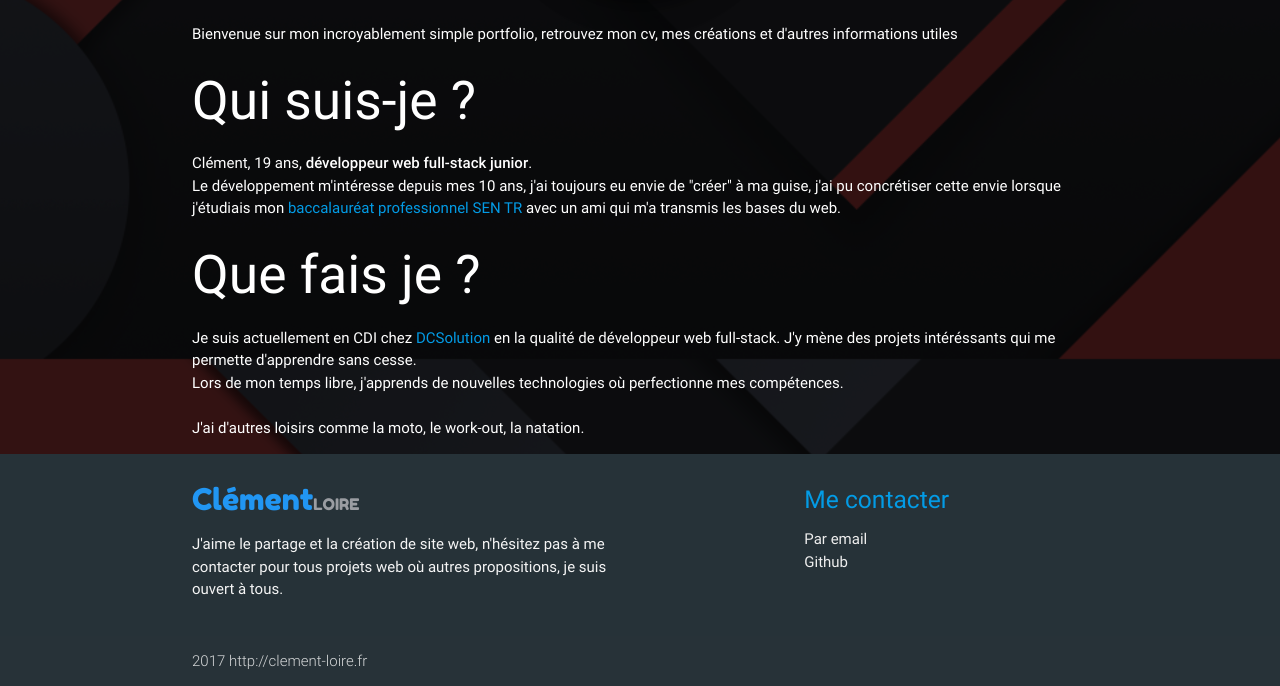
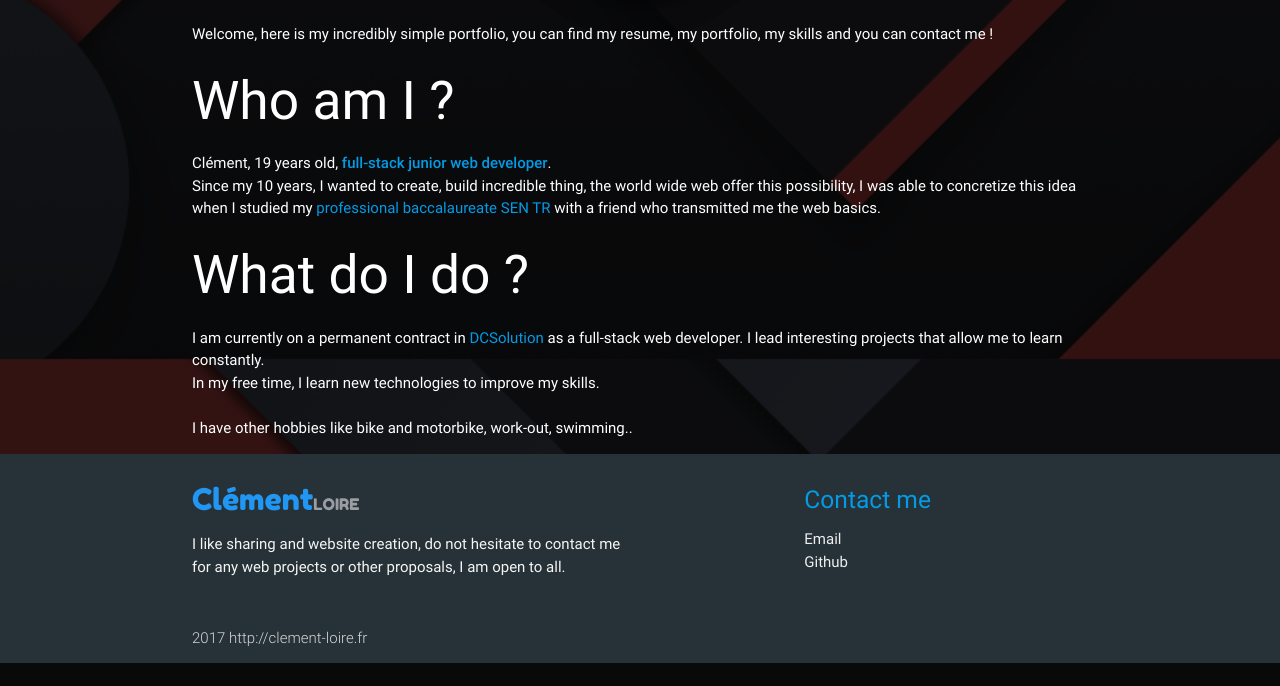
Before and after one commit to AzeGalax/Portfolio, a PHP site: page / in a window 1280 px wide. Shown: the part 441-1127 px from the top of the page. After the commit the page ends 1104 px from the top, so only its background shows below. Run offline with PHP 8.4, Linux system fonts and the light colour scheme.

Commit message:
Final V1

```diff
--- a/assets/css/main.css
+++ b/assets/css/main.css
@@ -69,3 +69,22 @@ html{
 	height: 128px;
 	width: 128px;
 }
+.warning{
+	position: fixed;
+	left: 15px;
+	bottom: 15px;
+	z-index: 9999;
+}
+.warning-alert{
+	padding: 15px 20px;
+	margin-bottom: 5px;
+	position: relative;
+}
+.warning-alert.success{
+	background-color: rgba(0, 0, 10, 0.8);
+	color: #4caf50;
+}
+.warning-alert.error{
+    background-color: rgba(0, 0, 10, 0.8);
+    color: #f44336;
+}
--- a/assets/js/init.js
+++ b/assets/js/init.js
@@ -9,4 +9,18 @@ $(window).on('load', function(){
 	$('.tocontact').click(function(){
 		$('a#linkcontact').trigger("click");
 	});
+	window.hide_alert = function hide_alert(){
+		if($('.warning').length){
+			var delay = 0;
+			$('.warning > div').each(function(){
+				delay += 5000;
+				$(this).delay(delay).fadeOut(function(){
+					$(this).remove();
+				});
+			});
+		}
+	}
+	hide_alert();
+	var contentH = $(window).innerHeight() - ($('header').innerHeight() + $('footer').innerHeight());
+	$('main').css('min-height', contentH);
 });
--- a/index.php
+++ b/index.php
@@ -1,64 +1,73 @@
 <?php
+	$mail = null;
+	if(isset($_POST['message'])){
+		if(!empty($_POST['name']) AND !empty($_POST['email']) AND !empty($_POST['content'])){
+			if(mail('clementloirepro@gmail.com', 'clement-loire.fr new message', 'Un e-mail à été envoyé , Nom : '.htmlspecialchars($_POST['name']).', E-mail : '.htmlspecialchars($_POST['email']).', Contenu : '.htmlspecialchars($_POST['content']))){
+				$mail = 'yes';
+			}else{
+				$mail = 'no';
+			}
+		}
+	}
 	$skills =
 	[
-		'Language'=>
+		"Language"=>
 		[
-			['skill'=>'PHP', 'color'=>'green','percentage'=>80],
-			['skill'=>'YAML', 'color'=>'green','percentage'=>70],
-			['skill'=>'MYSQL', 'color'=>'green','percentage'=>70],
-			['skill'=>'JAVASCRIPT & JQUERY', 'color'=>'orange','percentage'=>70],
-			['skill'=>'NODEJS', 'color'=>'red','percentage'=>50],
+			["skill"=>"PHP", "color"=>"green","percentage"=>80],
+			["skill"=>"YAML", "color"=>"green","percentage"=>70],
+			["skill"=>"MYSQL", "color"=>"green","percentage"=>70],
+			["skill"=>"JAVASCRIPT & JQUERY", "color"=>"orange","percentage"=>70],
+			["skill"=>"NODEJS", "color"=>"red","percentage"=>50],
 		],
-		'Moteur de templates'=>
+		"Template engine"=>
 		[
-			['skill'=>'TWIG', 'color'=>'orange','percentage'=>50],
+			["skill"=>"TWIG", "color"=>"orange","percentage"=>50],
 		],
-		'Framework PHP & CSS'=>
+		"Framework PHP & CSS"=>
 		[
-			['skill'=>'SYMFONY', 'color'=>'red','percentage'=>40],
-			['skill'=>'CAKEPHP', 'color'=>'red','percentage'=>10],
-			['skill'=>'MATERIALIZE', 'color'=>'green','percentage'=>80],
-			['skill'=>'BOOTSTRAP', 'color'=>'green','percentage'=>70],
+			["skill"=>"SYMFONY", "color"=>"red","percentage"=>30],
+			["skill"=>"CAKEPHP", "color"=>"red","percentage"=>10],
+			["skill"=>"MATERIALIZE", "color"=>"green","percentage"=>80],
+			["skill"=>"BOOTSTRAP", "color"=>"green","percentage"=>70],
 		],
-		'Design & Video'=>
+		"Design & Video"=>
 		[
-			['skill'=>'PHOTOSHOP', 'color'=>'green','percentage'=>60],
-			['skill'=>'PREMIERE PRO', 'color'=>'green','percentage'=>70],
+			["skill"=>"PHOTOSHOP", "color"=>"green","percentage"=>60],
+			["skill"=>"PREMIERE PRO", "color"=>"green","percentage"=>70],
 		],
-		'Other'=>
+		"Other"=>
 		[
-			['skill'=>'LINUX', 'color'=>'green','percentage'=>60],
-			['skill'=>'RASPBERRY PI', 'color'=>'green','percentage'=>60],
+			["skill"=>"LINUX (Debian, Ubuntu, Pi, Centos)", "color"=>"green","percentage"=>60],
 		],
 	];
 
 	$portfolio =
 	[
-		'Personnel'=>
+		"Personnel"=>
 		[
-			['title'=>'Epreuve E6 - BTS SIO', 'img'=>'/assets/img/e6.jpg', 'text'=>'Le site prévu pour l\'épreuve E6 de mon BTS SIO.', 'href'=>'http://e6.clement-loire.fr/'],
-			['title'=>'Landing Page', 'img'=>'/assets/img/landingpage.jpg', 'text'=>'Avant mon stage chez Texto l\'Agence, je n\'avais que de simples bases en programmation web. Ce stage m\'a initié à Bootsrap, Jquery, PHP, Javascript, Photoshop. J\'ai aussi acquéris une certaine logique de réflexion, "réflexion" qui distingue le programmeur du bon programmeur.', 'href'=>'/projects/landing-page/'],
-			['title'=>'Mon portfolio V1', 'img'=>'/assets/img/perso-1.jpg', 'text'=>'La 1ère version de mon portfolio pesonnel, j\'ai appris l\'HTML et le CSS avec ce projet', 'href'=>'http://portfolio-v1.clement-loire.fr/'],
-			['title'=>'Mon portfolio V2', 'img'=>'/assets/img/perso-2.jpg', 'text'=>'La 2ème version de mon portfolio pesonnel, j\'ai créez ce site afin de remettre à jour mon portfolio avec mes dernières connaissances.', 'href'=>'http://portfolio-v2.clement-loire.fr/'],
-			['title'=>'Private', 'img'=>'/assets/img/private.jpg', 'text'=>'J\'ai créé ce repo après avoir terminé mon site web vitrine afin de poser mes projets et d\'y accéder depuis Internet. Un système de compte permet au monde entier d\'y accéder afin de profiter de mes projets.', 'href'=>'https://private.clement-loire.fr/'],
-			['title'=>'Son of A Bitch', 'img'=>'/assets/img/sob.jpg', 'text'=>'Un site pour un ami loufoque.', 'href'=>'http://sonofabitch.fr/'],
+			["title"=>"Portfolio V1", "img"=>"/assets/img/perso-1.jpg", "text"=>"First version of my personal portfolio, I learn HTML & CSS with this little project.", "href"=>"http://portfolio-v1.clement-loire.fr/"],
+			["title"=>"Portfolio V2", "img"=>"/assets/img/perso-2.jpg", "text"=>"Second version of my personal portfolio, I build this website to update my showcase with my last knowledge.", "href"=>"http://portfolio-v2.clement-loire.fr/"],
+			["title"=>"E6 Exam - BTS SIO", "img"=>"/assets/img/e6.jpg", "text"=>"Showcase website to present my E6 exam, presentation of my projects, activities when I was in alternating degree.", "href"=>"http://e6.clement-loire.fr/"],
+			["title"=>"Landing Page - Stage", "img"=>"/assets/img/landingpage.jpg", "text"=>"Before my internship at <a target='blank' href='http://www.agence-texto.fr/'>Texto l'Agence</a>, I had only simple bases in web programming. This internship introduced me to Bootsrap, Jquery, PHP, Javascript, Photoshop. I also acquired a certain logic of reflection.", "href"=>"/projects/landing-page/"],
+			["title"=>"Private - Repo", "img"=>"/assets/img/private.jpg", "text"=>"I creat this repo after my 2nd portfolio version to push my projects and access it on Internet.", "href"=>"https://private.clement-loire.fr/"],
+			["title"=>"Son of A Bitch", "img"=>"/assets/img/sob.jpg", "text"=>"Showcase website of a friend with a pretty crazy project.", "href"=>"http://sonofabitch.fr/"],
 		],
-		'Professionnel'=>
+		"Professionnel"=>
 		[
-			['title'=>'Tomme de Savoie', 'img'=>'/assets/img/tommesavoie.jpg', 'text'=>'Le logo du site officiel de la Tomme de Savoie J\'ai pu "opérer" ce site lors de mon stage chez Texto l\'Agence, le logo du site à été mis à jour, j\'ai donc pu le changer en adaptant les dimensions pour garder le même layout.', 'href'=>'http://www.tomme-de-savoie.com/'],
-			['title'=>'Saucisse de Morteau', 'img'=>'/assets/img/saucissemorteau.jpg', 'text'=>'Le site officiel de la Saucisse de Morteau J\'ai pu "opérer" ce site lors de mon stage chez Texto l\'Agence, j\'ai déplacer du code au bon endroit afin de faire fonctionner le clic sur les régions pour voir la vidéo descriptive. J\'ai aussi recenser les vidéos correspondant aux bonnes régions.', 'href'=>'http://www.saucissedemorteau.com/savoureuse/la-morteau-a-travers-les-regions'],
-			['title'=>'Emmental de Savoie', 'img'=>'/assets/img/emmentalsavoie.jpg', 'text'=>'Le logo du site officiel de l\'Emmental de Savoie. J\'ai pu "opérer" ce site lors de mon stage chez Texto l\'Agence, le logo du site à été mis à jour, j\'ai donc pu le changer en adaptant les dimensions pour garder le même layout. Le logo de ce site est un png composé d\'inscription blanche car la couleur du background les fait ressortir.', 'href'=>'http://www.emmental-de-savoie.com/'],
-			['title'=>'DCMedia', 'img'=>'/assets/img/dcmedia.jpg', 'text'=>'Un projet confidentiel qui m\'a été confié par DCSolution, entreprise dans laquelle je suis en alternance.', 'href'=>'https://dcmedia.ch/'],
-			['title'=>'DCSolution', 'img'=>'/assets/img/incoming.png', 'text'=>'DCSolution site', 'href'=>'http://dcsolution.ch/'],
+			["title"=>"Tomme de Savoie", "img"=>"/assets/img/tommesavoie.jpg", "text"=>"During my internship at texto agency, I modify this website logo.", "href"=>"http://www.tomme-de-savoie.com/"],
+			["title"=>"Saucisse de Morteau", "img"=>"/assets/img/saucissemorteau.jpg", "text"=>"During my internship at texto agency, I modify code on this website to make the map functionnality work.", "href"=>"http://www.saucissedemorteau.com/savoureuse/la-morteau-a-travers-les-regions"],
+			["title"=>"Emmental de Savoie", "img"=>"/assets/img/emmentalsavoie.jpg", "text"=>"During my internship at texto agency, I modify this website logo", "href"=>"http://www.emmental-de-savoie.com/"],
+			["title"=>"DCMedia", "img"=>"/assets/img/dcmedia.jpg", "text"=>"A confidential project entrusted by DCSolution", "href"=>"https://dcmedia.ch/"],
+			["title"=>"DCSolution", "img"=>"/assets/img/incoming.png", "text"=>"DCSolution showcase website", "href"=>"http://dcsolution.ch/"],
 		]
 	];
-	$visitLink = 'Visiter';
+	$visitLink = "Visit";
 ?><!DOCTYPE html>
-<html lang="fr">
+<html lang="en">
 	<head>
-		<title>Clément LOIRE | Portfolio</title>
+		<title>Portfolio | Clément LOIRE</title>
 		<meta charset="utf-8">
-		<meta name="description" content="">
+		<meta name="description" content="Welcome, here is my incredibly simple portfolio, you can find my resume, my portfolio, my skills and you can contact me !">
 		<link rel="stylesheet" type="text/css" href="/assets/css/main.css">
 		<link rel="stylesheet" type="text/css" href="/assets/css/materialize.css">
 		<link href="https://fonts.googleapis.com/icon?family=Material+Icons|Fredoka+One" rel="stylesheet">
@@ -114,18 +123,21 @@
 						<div id="about-top-perso" class="circle z-depth-5"></div>
 					</div>
 					<div id="about-bottom" class="container">
-						<p class="caption">Bienvenue sur mon incroyablement simple portfolio, retrouvez mon cv, mes créations et d'autres informations utiles</p>
+						<p class="caption">Welcome, here is my incredibly simple portfolio, you can find my resume, my portfolio, my skills and you can contact me !</p>
 						<div>
-							<h2>Qui suis-je ?</h2>
-							<p>Clément, <span id="age">..</span> ans, <strong>développeur web full-stack junior</strong>.<br>Le développement m'intéresse depuis mes 10 ans, j'ai toujours eu envie de "créer" à ma guise, j'ai pu concrétiser cette envie lorsque j'étudiais mon <a href="http://portfolio-v2.clement-loire.fr/public/cursus.php">baccalauréat professionnel SEN TR</a> avec un ami qui m'a transmis les bases du web.</p>
-							<h2>Que fais je ?</h2>
-							<p>Je suis actuellement en CDI chez <a href="http://dcsolution.ch/">DCSolution</a> en la qualité de développeur web full-stack. J'y mène des projets intéréssants qui me permette d'apprendre sans cesse.<br>Lors de mon temps libre, j'apprends de nouvelles technologies où perfectionne mes compétences.<br><br>J'ai d'autres loisirs comme la moto, le work-out, la natation.</p>
+							<h2>Who am I ?</h2>
+							<p>
+								Clément, <span id="age">..</span> years old, <a href="https://medium.com/udacity/what-is-a-full-stack-web-developer-and-why-should-i-become-one-6e93d0c774b6" target="blank"><strong>full-stack junior web developer</strong></a>.<br>
+								Since my 10 years, I wanted to create, build incredible thing, the world wide web offer this possibility, I was able to concretize this idea when I studied my <a target="blank" href="http://portfolio-v2.clement-loire.fr/public/cursus.php">professional baccalaureate SEN TR</a> with a friend who transmitted me the web basics.</p>
+							<h2>What do I do ?</h2>
+							<p>I am currently on a permanent contract in <a target="blank" href="http://dcsolution.ch/">DCSolution</a> as a full-stack web developer. I lead interesting projects that allow me to learn constantly.<br>In my free time, I learn new technologies to improve my skills.<br><br>I have other hobbies like bike and motorbike, work-out, swimming..</p>
 						</div>
 					</div>
 				</div>
 			</div>
 			<div id="skills" class="container row">
-				<p class="caption">Les couleurs sont en fonction de mon niveau de maitrise<br>Les pourcentage de progression sont en fonction de mon niveau de connaissances (les languages en constante évolution, je ne considère pas le 100% possible)<br>Les niveaux de connaissances et de maîtrise peuvent être bas lorsque que je suis en train d'apprendre.</p>
+				<h3>Skills</h3>
+				<p class="caption">The colors are according to my mastery level and percentage progression is according to my knowledge level.</p>
 				<?php foreach($skills as $skill=>$skillsContent){ ?>
 				<div class="col s12 row">
 					<h4><?=$skill;?></h4>
@@ -167,25 +179,40 @@
 			</div>
 			<div id="contact" class="container">
 				<h3>Contact</h3>
+				<p class="caption">Do not hesitate to contact me about your projects of all kinds.</p>
 				<div class="row">
 					<form method="POST" class="col s12" action="/#contact">
 						<div class="input-field col s6">
-							<input id="email" type="email" class="validate">
+							<input id="email" type="email" class="validate" name="email">
 							<label for="email">Email</label>
 						</div>
 						<div class="input-field col s6">
-							<input id="text" type="text" class="validate">
+							<input id="text" type="text" class="validate" name="subject">
 							<label for="text">Subject</label>
 						</div>
 						<div class="input-field col s12">
-							<textarea id="textarea1" class="materialize-textarea"></textarea>
-							<label for="textarea1">Textarea</label>
+							<textarea id="textarea1" class="materialize-textarea" name="content"></textarea>
+							<label for="textarea1">Message</label>
 						</div>
 						<div class="input-field col">
-							<button class="btn waves-effect waves-light" type="submit" name="message">Envoyez</button>
+							<button class="btn waves-effect waves-light" type="submit" name="message">Send</button>
 						</div>
 					</form>
 				</div>
+				<?php if($mail == 'yes'){ ?>
+				<div class="warning">
+					<div class="warning-alert success">
+						<span>Message sent successfully</span>
+					</div>
+				</div>
+				<?php } ?>
+				<?php if($mail == 'no'){ ?>
+				<div class="warning">
+					<div class="warning-alert error">
+						<span>Error while sending the message</span>
+					</div>
+				</div>
+				<?php } ?>
 			</div>
 		</main>
 		<footer class="page-footer">
@@ -193,12 +220,12 @@
 				<div class="row">
 					<div class="col l6 s12">
 						<h5 class="white-text"><div class="personal-logo"><span>Clément</span>LOIRE</div></h5>
-						<p class="grey-text text-lighten-4">J'aime le partage et la création de site web, n'hésitez pas à me contacter pour tous projets web où autres propositions, je suis ouvert à tous.</p>
+						<p class="grey-text text-lighten-4">I like sharing and website creation, do not hesitate to contact me for any web projects or other proposals, I am open to all.</p>
 					</div>
 					<div class="col l4 offset-l2 s12">
-						<h5 class="white-text"><a href="#contact" class="tocontact">Me contacter</a></h5>
+						<h5 class="white-text"><a href="#contact" class="tocontact">Contact me</a></h5>
 						<ul>
-							<li><a class="grey-text text-lighten-3 tocontact" href="#contact">Par email</a></li>
+							<li><a class="grey-text text-lighten-3 tocontact" href="#contact">Email</a></li>
 							<li><a class="grey-text text-lighten-3" href="https://github.com/AzeGalax">Github</a></li>
 						</ul>
 					</div>
```
Also changed, not shown: assets/particle.png.
